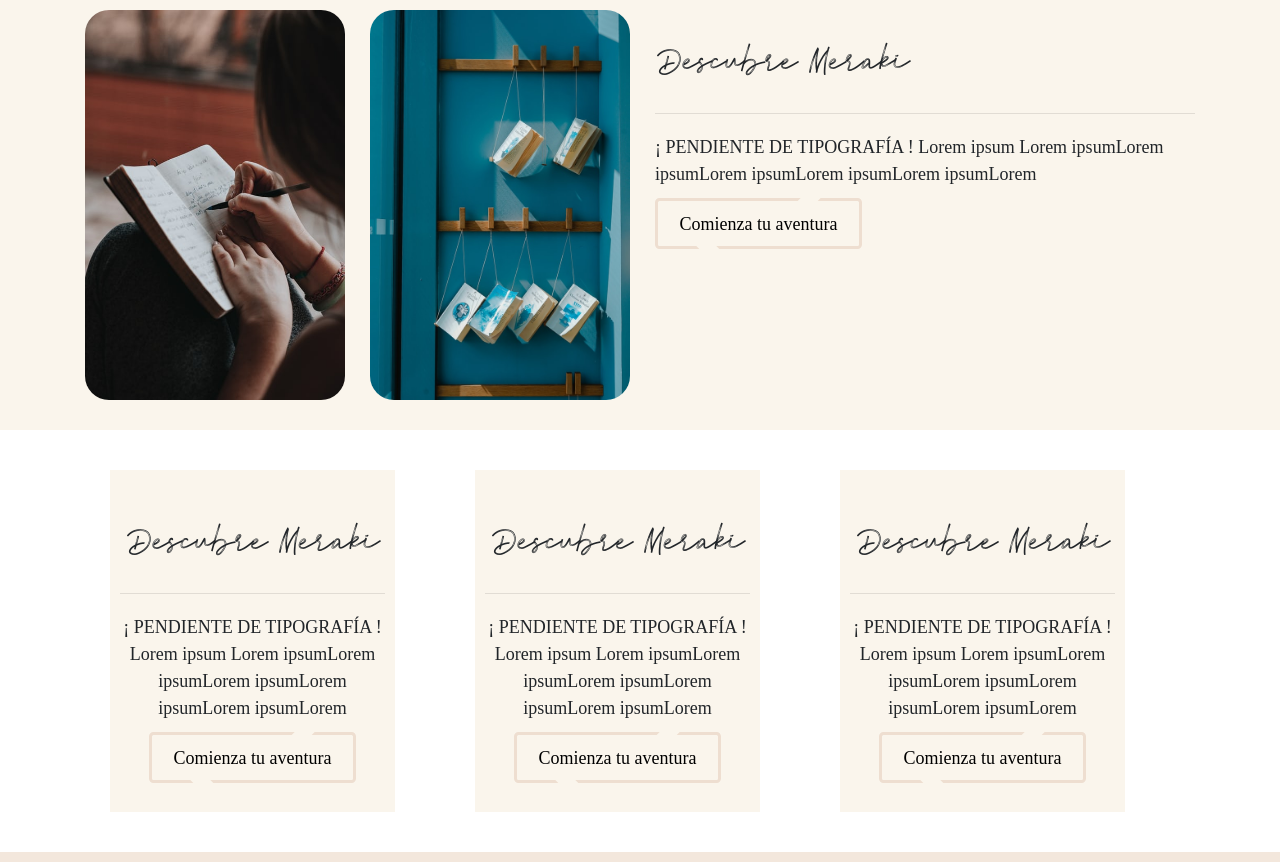
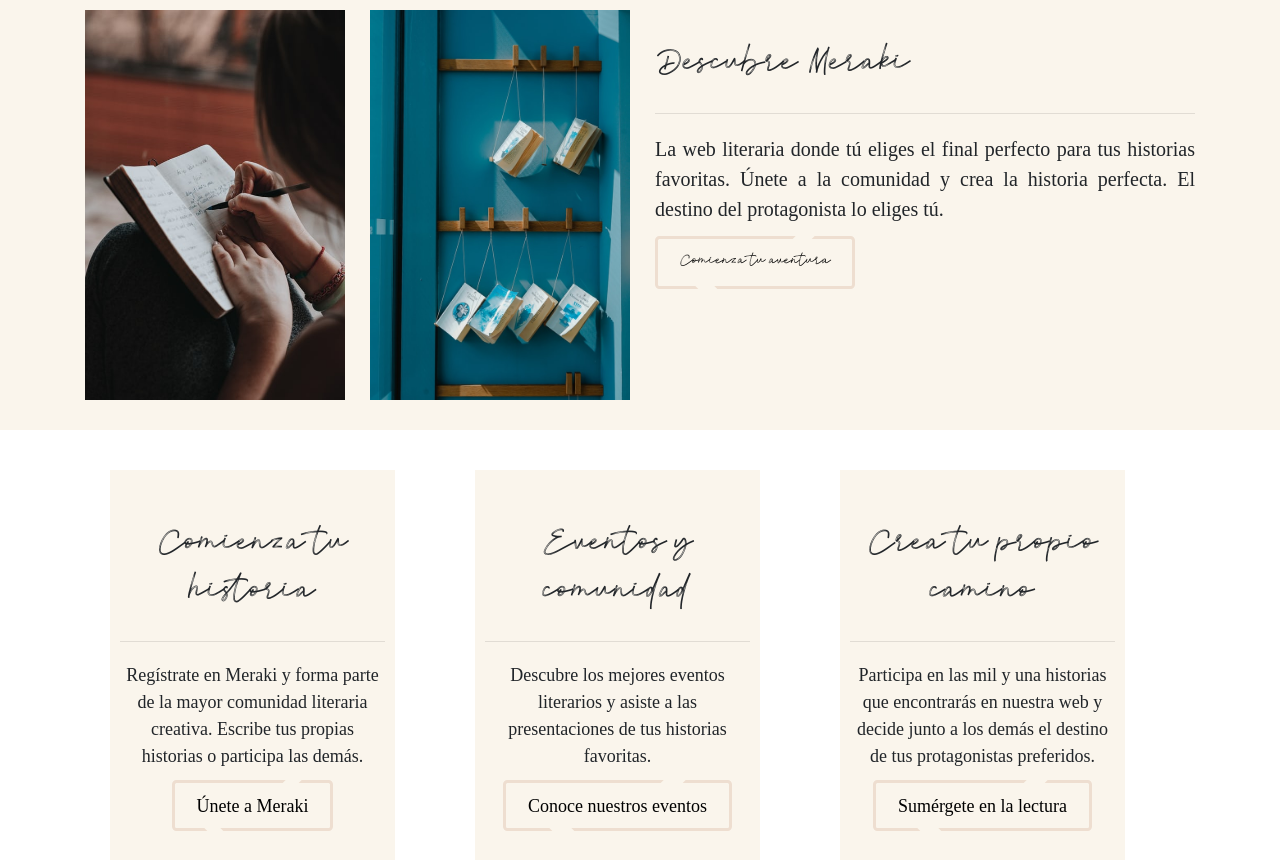
Before and after one commit to javiferiv/Meraki, a React (Create React App) app in the folder client/: page / in a window 1280 px wide. Shown: the part 700-1562 px from the top of the page. Built offline with nearby package versions, Linux system fonts and the light colour scheme; no server answers; what react-google-maps would draw is missing.

Commit message:
adding data

```diff
--- a/client/src/components/pages/Book/Book-list/Book-card.scss
+++ b/client/src/components/pages/Book/Book-list/Book-card.scss
@@ -1,7 +1,3 @@
-.book-card img{
-    height: 200px;
-    object-fit: contain;
-}
 .book-title-card{
   font-family: 'Open Sans', sans-serif;
   font-size: 0.9em;
@@ -22,15 +18,6 @@
         Best Viewed In Full Page
     ================================
 */
-
-/* default */
-*,
-*::after,
-*::before {
-  margin: 0;
-  padding: 0;
-  box-sizing: border-box;
-}
 
 /* .flip-card-container */
 .flip-card-container {
@@ -66,8 +53,8 @@
 /* .card-... */
 .card-front,
 .card-back {
-  width: 250px;
-  height: 400px;
+  width: 233px;
+  height: 415px;
   border-radius: 24px;
 
   background: var(--dark);
@@ -112,7 +99,7 @@ figure,
 }
 
 /* img */
-img {
+.img-bg-pic {
   height: 100%;
   border-radius: 24px;
 }
@@ -256,7 +243,7 @@ button:active {
 .design {
   display: block;
 
-  background: var(--grey);
+  background: #f3e7dc;
   position: absolute;
 
   opacity: var(--op);
@@ -342,12 +329,3 @@ button:focus+.design-container {
   --tr: 20;
   --op: .7;
 }
-
-.abs-site-link {
-  position: fixed;
-  bottom: 20px;
-  left: 20px;
-  color: hsla(0, 0%, 100%, .6);
-  font-size: 16px;
-  font-family: 'Segoe UI', -apple-system, BlinkMacSystemFont, sans-serif;
-}
--- a/client/src/components/pages/Book/Book-list/Books-list.js
+++ b/client/src/components/pages/Book/Book-list/Books-list.js
@@ -75,7 +75,7 @@ class BookList extends Component {
                         <Col md={{ span: 6, offset: 7 }}>
                     <Form inline>
                 <FormControl type="text" placeholder="Encuentra tu novela" name="busqueda" className="mr-sm-2 searchbar" value={this.state.busqueda} onChange={this.handleInputChange} />
-                            <Button className="default-button">Buscar novela</Button>
+                                <Button className="default-button" variant="light">Buscar novela</Button>
 
                             </Form>
                         </Col>
@@ -86,29 +86,12 @@ class BookList extends Component {
 
                     <h1>Listado de libros</h1>
 
-                    <hr></hr>
-                    <Container>
-                        <Row>
-                            <Col md={{ span: 8, offset: 2 }}>
-                                {this.props.loggedUser && <Button onClick={() => this.handleModal(true)} variant="success" size="lg">Tú decides cómo continuar la historia</Button>}
-                            </Col>
-                        </Row>
-                    </Container>
-                    <Modal show={this.state.showModal} onHide={() => this.handleModal(false)}>
-                        <Modal.Header closeButton>
-                            <Modal.Title>Decide el destino de la historia</Modal.Title>
-                        </Modal.Header>
-                        <Modal.Body>
-                            <Poll book={this.state.book} loggedUser={this.state.loggedInUser} />
-                        </Modal.Body>
-                    </Modal>
-                    <hr></hr>
 
 
                     {
                         adventuresBooks.length >= 1
                         &&
-                    <>
+                        <>
                         <h2>Novelas de aventuras</h2>
                         <hr></hr>
                         <Row>
@@ -167,7 +150,7 @@ class BookList extends Component {
                     {
                         terrorBooks.length >= 1
                         &&
-                    <>
+                        <>
                         <h2>Novelas de Terror</h2>
                         <hr></hr>
                         <Row>
@@ -186,7 +169,7 @@ class BookList extends Component {
                     {
                         misteriousBooks.length >= 1
                         &&
-                    <>
+                        <>
                         <h2>Novelas de misterio</h2>
                         <hr></hr>
                         <Row>
@@ -257,6 +240,23 @@ class BookList extends Component {
 
 
                 </Container>
+<hr></hr>
+<Container>
+    <Row>
+        <Col md={{ span: 6, offset: 4 }}>
+            {this.props.loggedUser && <Button className="default-button" style={{padding:'20px', fontSize: '18px'}} onClick={() => this.handleModal(true)} variant="light" size="lg">Tú decides cómo continuar la historia</Button>}
+        </Col>
+    </Row>
+</Container>
+<Modal show={this.state.showModal} onHide={() => this.handleModal(false)}>
+    <Modal.Header closeButton>
+        <Modal.Title>Decide el destino de las historias</Modal.Title>
+    </Modal.Header>
+    <Modal.Body>
+        <Poll book={this.state.book} loggedUser={this.state.loggedInUser} />
+    </Modal.Body>
+</Modal>
+<hr></hr>
 
 
             </>
--- a/client/src/components/pages/Home/Home.js
+++ b/client/src/components/pages/Home/Home.js
@@ -54,8 +54,8 @@ const Home = (props) => {
                     <Col md={6}>
                         <h2 className="second-container-title">Descubre Meraki</h2>
                         <hr></hr>
-                        <p>¡ PENDIENTE DE TIPOGRAFÍA ! Lorem ipsum Lorem ipsumLorem ipsumLorem ipsumLorem ipsumLorem ipsumLorem </p>
-                        <Link className="button-third" to={'/registro'}>Comienza tu aventura</Link>
+                        <p className="second-container-paragraph">La web literaria donde tú eliges el final perfecto para tus historias favoritas. Únete a la comunidad y crea la historia perfecta. El destino del protagonista lo eliges tú.</p>
+                        <Link className="button-third" style={{fontFamily: "Atalla"}} to={'/registro'}>Comienza tu aventura</Link>
 
                     </Col>
 
@@ -67,22 +67,22 @@ const Home = (props) => {
             <Container>
                 <Row>
                     <Col className="col-home-container" md={{ span: 3, offset: 1 }}>
-                        <h2 className="second-container-title">Descubre Meraki</h2>
+                        <h2 className="second-container-title">Comienza tu historia</h2>
                         <hr></hr>
-                        <p>¡ PENDIENTE DE TIPOGRAFÍA ! Lorem ipsum Lorem ipsumLorem ipsumLorem ipsumLorem ipsumLorem ipsumLorem </p>
-                            <Link className="button-third" to={'/registro'}>Comienza tu aventura</Link>
+                            <p>Regístrate en Meraki y forma parte de la mayor comunidad literaria creativa. Escribe tus propias historias o participa las demás.</p>
+                            <Link className="button-third" to={'/registro'}>Únete a Meraki</Link>
                     </Col>
                     <Col className="col-home-container" md={{ span: 3, offset: 1 }}>
-                        <h2 className="second-container-title">Descubre Meraki</h2>
+                        <h2 className="second-container-title">Eventos y comunidad</h2>
                         <hr></hr>
-                        <p>¡ PENDIENTE DE TIPOGRAFÍA ! Lorem ipsum Lorem ipsumLorem ipsumLorem ipsumLorem ipsumLorem ipsumLorem </p>
-                            <Link className="button-third" to={'/registro'}>Comienza tu aventura</Link>
+                        <p>Descubre los mejores eventos literarios y asiste a las presentaciones de tus historias favoritas. </p>
+                            <Link className="button-third" to={'/eventos'}>Conoce nuestros eventos</Link>
                     </Col>
                     <Col className="col-home-container" md={{ span: 3, offset: 1 }}>
-                        <h2 className="second-container-title">Descubre Meraki</h2>
+                        <h2 className="second-container-title">Crea tu propio camino</h2>
                         <hr></hr>
-                        <p>¡ PENDIENTE DE TIPOGRAFÍA ! Lorem ipsum Lorem ipsumLorem ipsumLorem ipsumLorem ipsumLorem ipsumLorem </p>
-                            <Link className="button-third" to={'/registro'}>Comienza tu aventura</Link>
+                        <p>Participa en las mil y una historias que encontrarás en nuestra web y decide junto a los demás el destino de tus protagonistas preferidos.  </p>
+                            <Link className="button-third" to={'/libros'}>Sumérgete en la lectura</Link>
                     </Col>
 
                 </Row>
--- a/client/src/components/pages/Home/Home.scss
+++ b/client/src/components/pages/Home/Home.scss
@@ -17,6 +17,10 @@ h1{
 
 }
 
+.second-container-paragraph{
+  text-align: justify;
+  font-size: 20px;
+}
 
 p{
   font-size: 18px;
--- a/client/src/components/pages/User/Login/Login.js
+++ b/client/src/components/pages/User/Login/Login.js
@@ -71,7 +71,7 @@ class Login extends Component {
                                 <Form.Label>Contraseña</Form.Label>
                                 <Form.Control type="password" name="password" value={this.state.password} onChange={this.handleInputChange} />
                             </Form.Group>
-                            <Button className="default-button login" style={{ width: "100%", marginBottom: "150px" }} type="submit">Iniciar sesión</Button>
+                            <Button className="default-button login" style={{ width: "100%", marginBottom: "150px" }} variant="ligth" type="submit">Iniciar sesión</Button>
                         </Form>
                         <img className="image-coffee" src={coffeeSpot} alt="coffee-sport"></img>
                     </Col>
--- a/client/src/components/pages/User/Profile/Profile.js
+++ b/client/src/components/pages/User/Profile/Profile.js
@@ -92,7 +92,7 @@ class Profile extends Component {
 
         let birthdayDate = this.state.user.birthday
         let birthdayDateObject = new Date((birthdayDate));
-        let newBirthdayDate = `${birthdayDateObject.getDay()} / ${birthdayDateObject.getMonth() + 1} / ${birthdayDateObject.getFullYear()}`
+        let newBirthdayDate = `${birthdayDateObject.getDate()} / ${birthdayDateObject.getMonth() + 1} / ${birthdayDateObject.getFullYear()}`
         this.setState({ user: { ...this.state.user, birthday: newBirthdayDate } })
 
 
```
Also changed, not shown: client/src/components/pages/Book/Book-list/Book-card.js (+6 -30 lines), client/src/components/pages/Book/Book-list/images/tsunami.jpg (added).
